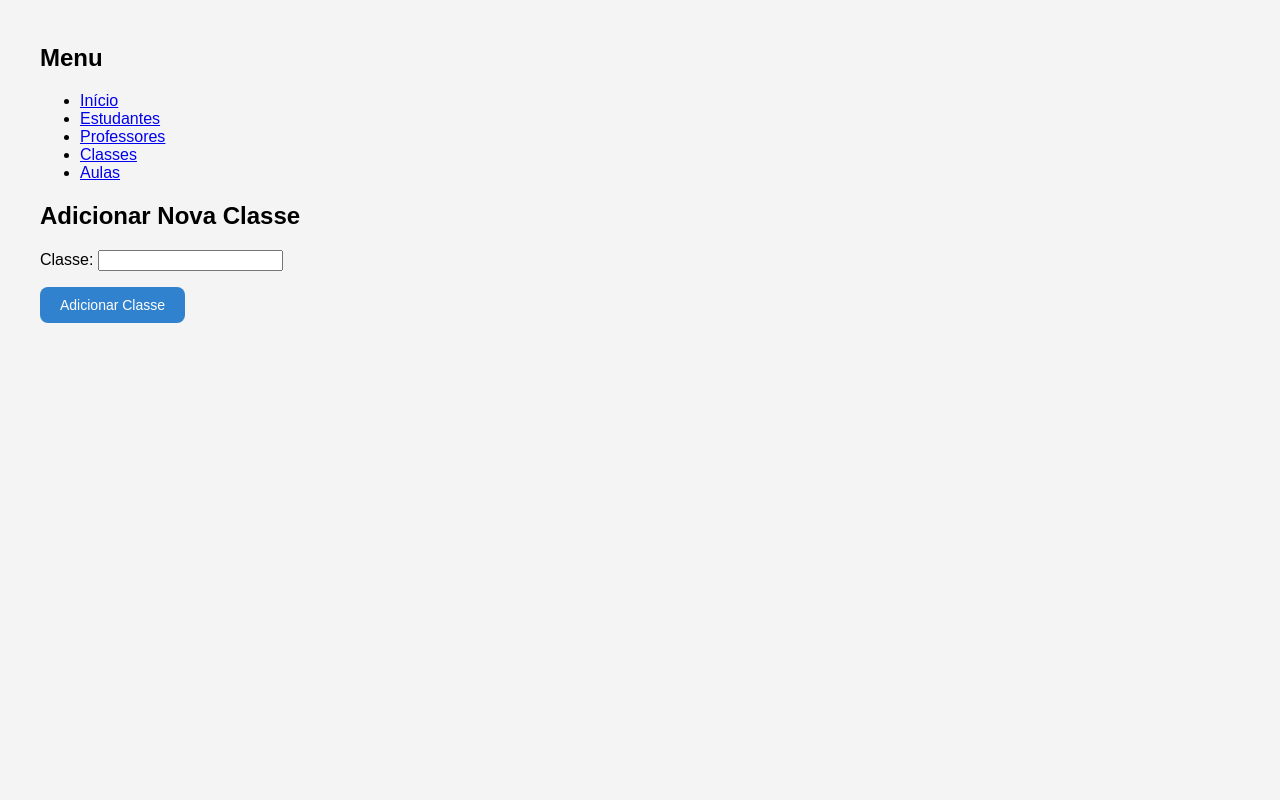
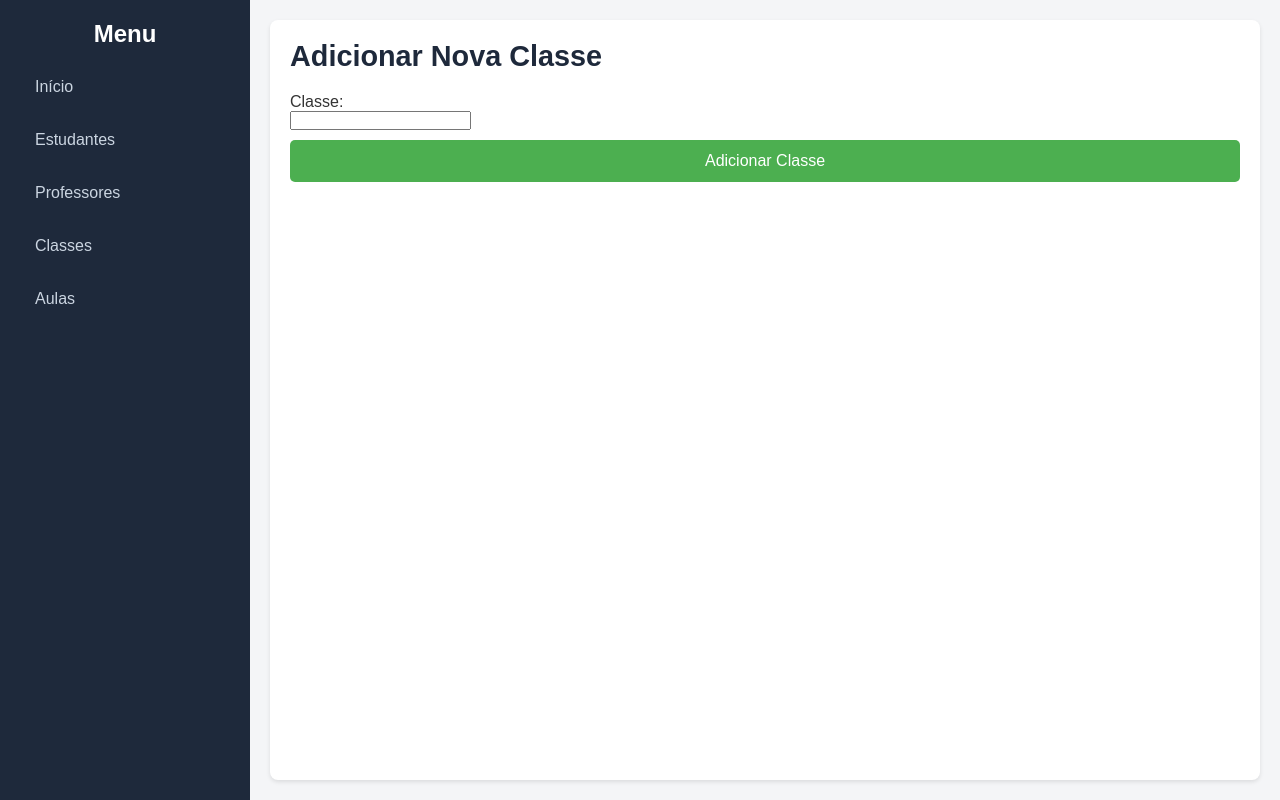
Before and after one commit to LeperfekTz/CAMPL_UNIP, a Django app: page /adicionar_classe/ in a window 1280 px wide. Run offline with Django 5.2, Linux system fonts and the light colour scheme.

Commit message:
tudo funcionando

```diff
--- a/meuapp/forms.py
+++ b/meuapp/forms.py
@@ -1,3 +1,4 @@
+
 from django import forms
 from .models import Estudante, Usuario, Responsavel, Classe
 
--- a/meuapp/static/css/lista_classes.css
+++ b/meuapp/static/css/lista_classes.css
@@ -1,101 +1,142 @@
-/* Geral */
-body {
-  font-family: Arial, sans-serif;
-  background-color: #f4f4f4;
-  margin: 0;
-  padding: 0;
+/* Reset básico */
+* {
+    margin: 0;
+    padding: 0;
+    box-sizing: border-box;
+    font-family: 'Arial', sans-serif;
 }
 
-/* Container principal */
+body {
+    background-color: #f4f5f7;
+    color: #333;
+}
+
+/* Estrutura geral */
 .container {
-  max-width: 1200px;
-  margin: 0 auto;
-  padding: 24px;
+    display: flex;
+    min-height: 100vh;
+}
+
+/* Barra lateral */
+.sidebar {
+    width: 250px;
+    background-color: #1e293b;
+    color: #fff;
+    padding: 20px;
+}
+
+.sidebar h2 {
+    font-size: 1.5rem;
+    margin-bottom: 20px;
+    text-align: center;
+}
+
+.sidebar ul {
+    list-style-type: none;
+}
+
+.sidebar ul li {
+    margin-bottom: 15px;
+}
+
+.sidebar ul li a {
+    color: #cbd5e1;
+    text-decoration: none;
+    font-size: 1rem;
+    padding: 10px 15px;
+    display: block;
+    border-radius: 5px;
+    transition: background-color 0.3s ease, color 0.3s ease;
+}
+
+.sidebar ul li a.active,
+.sidebar ul li a:hover {
+    background-color: #4caf50;
+    color: #fff;
+}
+
+/* Conteúdo principal */
+.content {
+    flex: 1;
+    padding: 20px;
+    background-color: #fff;
+    border-radius: 8px;
+    box-shadow: 0 2px 4px rgba(0, 0, 0, 0.1);
+    margin: 20px;
+}
+
+.content h2 {
+    font-size: 1.8rem;
+    margin-bottom: 20px;
+    color: #1e293b;
+}
+
+.content h3 {
+    font-size: 1.5rem;
+    margin-bottom: 15px;
+    color: #333;
+}
+
+/* Formulário */
+form {
+    display: flex;
+    flex-direction: column;
+    gap: 10px;
+}
+
+form label {
+    display: flex;
+    align-items: center;
+    gap: 10px;
+    font-size: 1rem;
+    color: #333;
+}
+
+form button {
+    background-color: #4caf50;
+    color: white;
+    padding: 12px 20px;
+    border: none;
+    border-radius: 5px;
+    font-size: 1rem;
+    cursor: pointer;
+    transition: background-color 0.3s ease;
+}
+
+form button:hover {
+    background-color: #388e3c;
+}
+
+/* Checkbox */
+input[type="checkbox"] {
+    width: 18px;
+    height: 18px;
+    cursor: pointer;
 }
 
 /* Tabela */
 table {
-  width: 100%;
-  border-collapse: collapse;
-  margin-top: 16px;
-  background-color: #fff;
-  box-shadow: 0 4px 8px rgba(0, 0, 0, 0.1);
-  border-radius: 8px;
-}
-
-thead {
-  background-color: #f7fafc;
+    width: 100%;
+    border-collapse: collapse;
+    margin-top: 20px;
 }
 
 th, td {
-  padding: 12px;
-  text-align: left;
+    border: 1px solid #e5e5e5;
+    padding: 10px;
+    text-align: left;
 }
 
 th {
-  font-weight: 600;
-  color: #4a5568;
-}
-
-td {
-  color: #2d3748;
+    background-color: #f1f5f9;
+    font-weight: bold;
+    color: #333;
 }
 
 tr:nth-child(even) {
-  background-color: #f9f9f9;
+    background-color: #f9fbfc;
 }
 
-/* Checkboxes */
-input[type="checkbox"] {
-  width: 20px;
-  height: 20px;
-  margin-right: 8px;
+tr:hover {
+    background-color: #e2e8f0;
 }
-
-/* Contagem de presentes e ausentes */
-.flex {
-  display: flex;
-  justify-content: space-between;
-  align-items: center;
-  background-color: #f7fafc;
-  padding: 12px 24px;
-  border-radius: 8px;
-}
-
-.space-x-4 {
-  display: flex;
-  gap: 16px;
-}
-
-.text-sm {
-  font-size: 14px;
-}
-
-.font-medium {
-  font-weight: 500;
-}
-
-#present-count, #absent-count {
-  font-size: 14px;
-  color: #4a5568;
-}
-
-/* Botão de salvar */
-button {
-  background-color: #3182ce;
-  color: white;
-  padding: 10px 20px;
-  border: none;
-  border-radius: 8px;
-  font-size: 14px;
-  cursor: pointer;
-}
-
-button:hover {
-  background-color: #2b6cb0;
-}
-
-button:disabled {
-  background-color: #cbd5e0;
-  cursor: not-allowed;
-}
--- a/meuapp/templates/adicionar_alunos_na_classe.html
+++ b/meuapp/templates/adicionar_alunos_na_classe.html
@@ -15,7 +15,7 @@
                 <li><a href="{% url 'pagina_inicial' %}">Início</a></li>
                 <li><a href="{% url 'lista_estudantes' %}">Estudantes</a></li>
                 <li><a href="{% url 'lista_professores' %}">Professores</a></li>
-                <li><a href="{% url 'lista_presenca' %}">Classes</a></li>
+                <li><a href="{% url 'lista_classes' %}">Classes</a></li>
                 <li><a href="{% url 'lista_aulas' %}">Aulas</a></li>
             </ul>
         </div>
--- a/meuapp/templates/adicionar_classe.html
+++ b/meuapp/templates/adicionar_classe.html
@@ -15,7 +15,7 @@
                 <li><a href="{% url 'pagina_inicial' %}">Início</a></li>
                 <li><a href="{% url 'lista_estudantes' %}">Estudantes</a></li>
                 <li><a href="{% url 'lista_professores' %}">Professores</a></li>
-                <li><a href="{% url 'lista_presenca' %}">Classes</a></li>
+                <li><a href="{% url 'lista_classes' %}">Classes</a></li>
                 <li><a href="{% url 'lista_aulas' %}">Aulas</a></li>
             </ul>
         </div>
--- a/meuapp/templates/adicionar_professor.html
+++ b/meuapp/templates/adicionar_professor.html
@@ -1,3 +1,4 @@
+
 <!DOCTYPE html>
 <html lang="pt-BR">
 <head>
--- a/meuapp/templates/lista_aulas.html
+++ b/meuapp/templates/lista_aulas.html
@@ -17,7 +17,7 @@
         <li><a href="{% url 'pagina_inicial' %}">Início</a></li>
         <li><a href="{% url 'lista_estudantes' %}">Estudantes</a></li>
         <li><a href="{% url 'lista_professores' %}">Professores</a></li>
-        <li><a href="{% url 'lista_presenca' %}">Classes</a></li>
+        <li><a href="{% url 'lista_classes' %}">Classes</a></li>
         <li><a href="{% url 'lista_aulas' %}"class="active">Aulas</a></li>
       </ul>
     </div>
--- a/meuapp/templates/lista_estudantes.html
+++ b/meuapp/templates/lista_estudantes.html
@@ -17,7 +17,7 @@
                 <li><a href="{% url 'pagina_inicial' %}">Início</a></li>
                 <li><a href="{% url 'lista_estudantes' %}"class="active">Estudantes</a></li>
                 <li><a href="{% url 'lista_professores' %}">Professores</a></li>
-                <li><a href="{% url 'lista_presenca' %}">Classes</a></li>
+                <li><a href="{% url 'lista_classes' %}">Classes</a></li>
                 <li><a href="{% url 'lista_aulas' %}">Aulas</a></li>
             </ul>
         </aside>
@@ -57,7 +57,7 @@
                                 <a href="{% url 'editar_estudante' estudante.id %}" class="btn-editar">
                                     <img src="../static/icons/editar.svg" alt="Editar" class="icon"> Editar
                                 </a>
-                                <form action="{% url 'excluir_estudante' estudante_id=estudante.id %}" method="post" style="display:inline;" onsubmit="return confirm('Tem certeza de que deseja excluir este estudante?')">
+                                <form action="{% url 'excluir_estudante' estudante.id %}" method="post" style="display:inline;" onsubmit="return confirm('Tem certeza de que deseja excluir este professor?')">
                                     {% csrf_token %}
                                     <button type="submit" class="btn-excluir">
                                         <img src="../static/icons/excluir.svg" alt="Excluir" class="icon"> Excluir
--- a/meuapp/templates/lista_professores.html
+++ b/meuapp/templates/lista_professores.html
@@ -16,7 +16,7 @@
                 <li><a href="{% url 'pagina_inicial' %}">Início</a></li>
                 <li><a href="{% url 'lista_estudantes' %}">Estudantes</a></li>
                 <li><a href="{% url 'lista_professores' %}" class="active">Professores</a></li>
-                <li><a href="{% url 'lista_presenca' %}">Classes</a></li>
+                <li><a href="{% url 'lista_classes' %}">Classes</a></li>
                 <li><a href="{% url 'lista_aulas' %}">Aulas</a></li>
             </ul>
         </aside>
--- a/meuapp/templates/pagina_inicial.html
+++ b/meuapp/templates/pagina_inicial.html
@@ -19,7 +19,7 @@
                 <li><a href="{% url 'pagina_inicial' %}" class="active">Início</a></li>
                 <li><a href="{% url 'lista_estudantes' %}">Estudantes</a></li>
                 <li><a href="{% url 'lista_professores' %}">Professores</a></li>
-                <li><a href="{% url 'lista_presenca' %}">Classes</a></li>
+                <li><a href="{% url 'lista_classes' %}">Classes</a></li>
                 <li><a href="{% url 'lista_aulas' %}">Aulas</a></li>
             </ul>
         </div>
@@ -48,7 +48,7 @@
                 <div class="card">
                     <h3>Classes</h3>
                     <p>{{total_classe}} </p>
-                    <a href="{% url 'lista_presenca' %}">Ver Classes</a>
+                    <a href="{% url 'lista_classes' %}">Ver Classes</a>
                 </div>
 
                 <div class="card">
--- a/meuapp/urls.py
+++ b/meuapp/urls.py
@@ -5,6 +5,7 @@ urlpatterns = [
     path('', views.pagina_inicial, name='pagina_inicial'),
     path('lista_estudantes/', views.lista_estudantes, name='lista_estudantes'),
     path('lista_professores/', views.lista_professores, name='lista_professores'),
+    path('lista_classes/', views.lista_classes, name='lista_classes'),
     path('lista_aulas/',views.lista_aulas, name='lista_aulas'),
     path('editar_estudante/<int:id>/', views.editar_estudante, name='editar_estudante'),
     path('editar_professor/<int:id>/editar', views.editar_professor, name='editar_professor'),
@@ -16,6 +17,4 @@ urlpatterns = [
     path('excluir_estudante/excluir/<int:estudante_id>/', views.excluir_estudante, name='excluir_estudante'),
     path('adicionar_classe/', views.adicionar_classe, name='adicionar_classe'),
     path('adicionar_alunos_na_classe/<int:classe_id>/', views.adicionar_alunos_na_classe, name='adicionar_alunos_na_classe'),
-    path('lista-presenca/', views.lista_presenca, name='lista_presenca'),
-    path('salvar-presenca/', views.salvar_presenca, name='salvar_presenca'),
 ]
--- a/meuapp/views.py
+++ b/meuapp/views.py
@@ -58,9 +58,11 @@ def adicionar_professor(request):
     return render(request, 'adicionar_professor.html', {'form': form})
 
 def excluir_estudante(request, estudante_id):
-    estudante = get_object_or_404(Estudante, id=estudante_id)
-    estudante.delete()
-    messages.success(request, f"Estudante {estudante.nome} excluído com sucesso!")
+    if request.method == 'POST':
+        estudante = get_object_or_404(Estudante, id=estudante_id)
+        estudante.delete()
+        messages.success(request, f"Estudante {estudante.nome} excluído com sucesso!")
+        return redirect('lista_estudantes')  # Substitua pelo nome correto da URL
     return redirect('lista_estudantes')
 
 def excluir_professor(request, professor_id):
@@ -132,7 +134,7 @@ def adicionar_classe(request):
         if form.is_valid():
             # Salva a nova classe no banco de dados
             form.save()
-            return redirect('lista_presenca')  # Redireciona para a lista de classes
+            return redirect('lista_classes')  # Redireciona para a lista de classes
     else:
         form = ClasseForm()
 
@@ -146,7 +148,7 @@ def adicionar_alunos_na_classe(request, classe_id):
         alunos_selecionados = request.POST.getlist('alunos')  # Obtém os alunos selecionados
         classe.idestudante.set(alunos_selecionados)  # Atribui os alunos à classe
         classe.save()  # Salva a atualização da classe
-        return redirect('lista_presenca')  # Redireciona para a lista de classes
+        return redirect('lista_classes')  # Redireciona para a lista de classes
 
     return render(request, 'adicionar_alunos_na_classe.html', {'classe': classe, 'estudantes': estudantes})
 
@@ -179,25 +181,10 @@ def lista_professores(request):
     professores = Professor.objects.select_related('usuario').all()
     return render(request, 'lista_professores.html', {'professores': professores})
 
-
-
-def lista_presenca(request):
-    if request.method == 'GET':
-        estudantes = Estudante.objects.all()
-        data = [{"id": e.id, "nome": e.nome, "email": e.email} for e in estudantes]
-        return render(request, 'lista_classes.html', {'students': data})
-
-def salvar_presenca(request):
-    if request.method == 'POST':
-        data = json.loads(request.body)
-        presentes = data.get('presentes', [])
-        # Aqui, você pode salvar as presenças no banco de dados
-        for estudante_id in presentes:
-            estudante = Estudante.objects.get(id=estudante_id)
-            # Salve a presença no banco ou faça o que precisar com a informação
-            # Exemplo: estudante.presente = True
-            estudante.save()
-        return JsonResponse({"message": "Presença salva com sucesso!"}, status=200)
+def lista_classes(request):
+    # Obtém todas as classes do banco de dados
+    classes = Classe.objects.all()  # Obtém todas as classes
+    return render(request, 'lista_classes.html', {'classes': classes})
 
 def estudantes_view(request):
     estudantes = Estudante.objects.all().select_related('responsavel')
```
Also changed, not shown: meuapp/templates/lista_classes.html (+43 -77 lines), meuapp/migrations/0001_initial.py, meuapp/migrations/0002_classe_idestudante.py (deleted), meuapp/models.py (line endings or trailing spaces), meuapp/templates/adicionar_estudante_responsavel.html (line endings or trailing spaces), meuapp/templates/editar_estudante.html (line endings or trailing spaces), meuapp/templates/editar_professor.html (line endings or trailing spaces).
